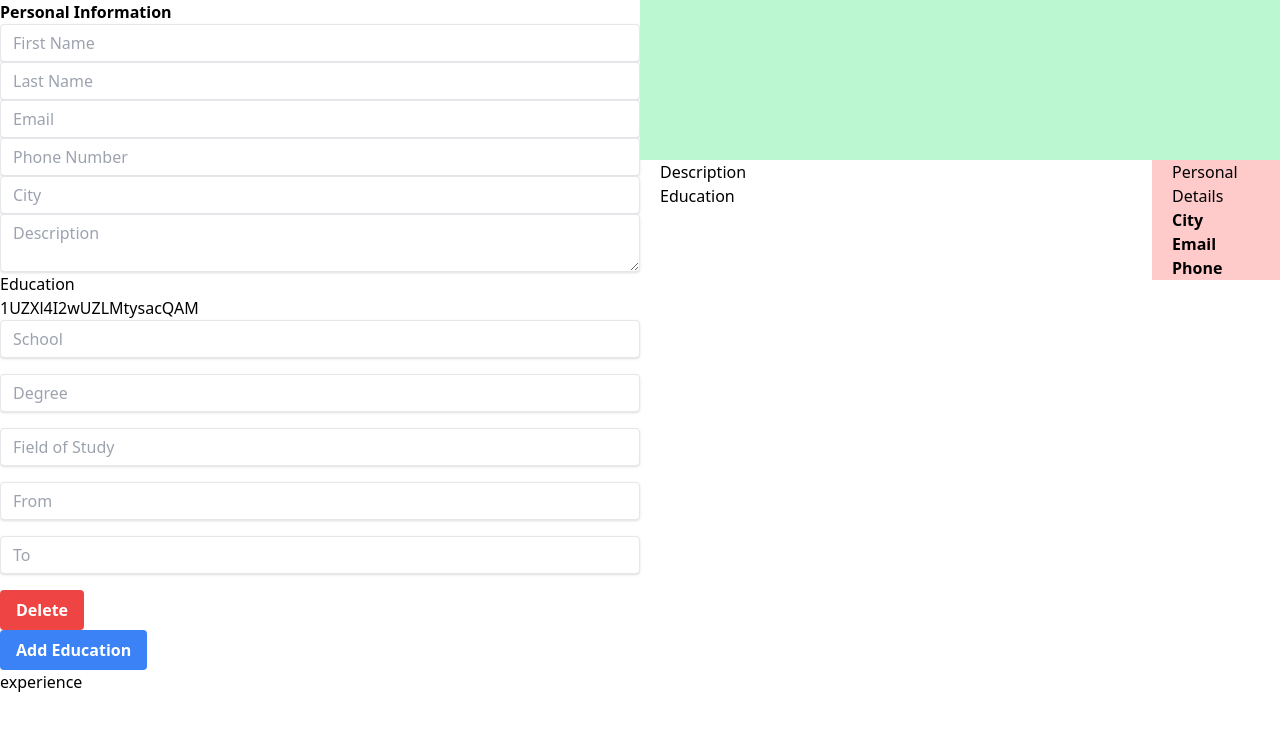
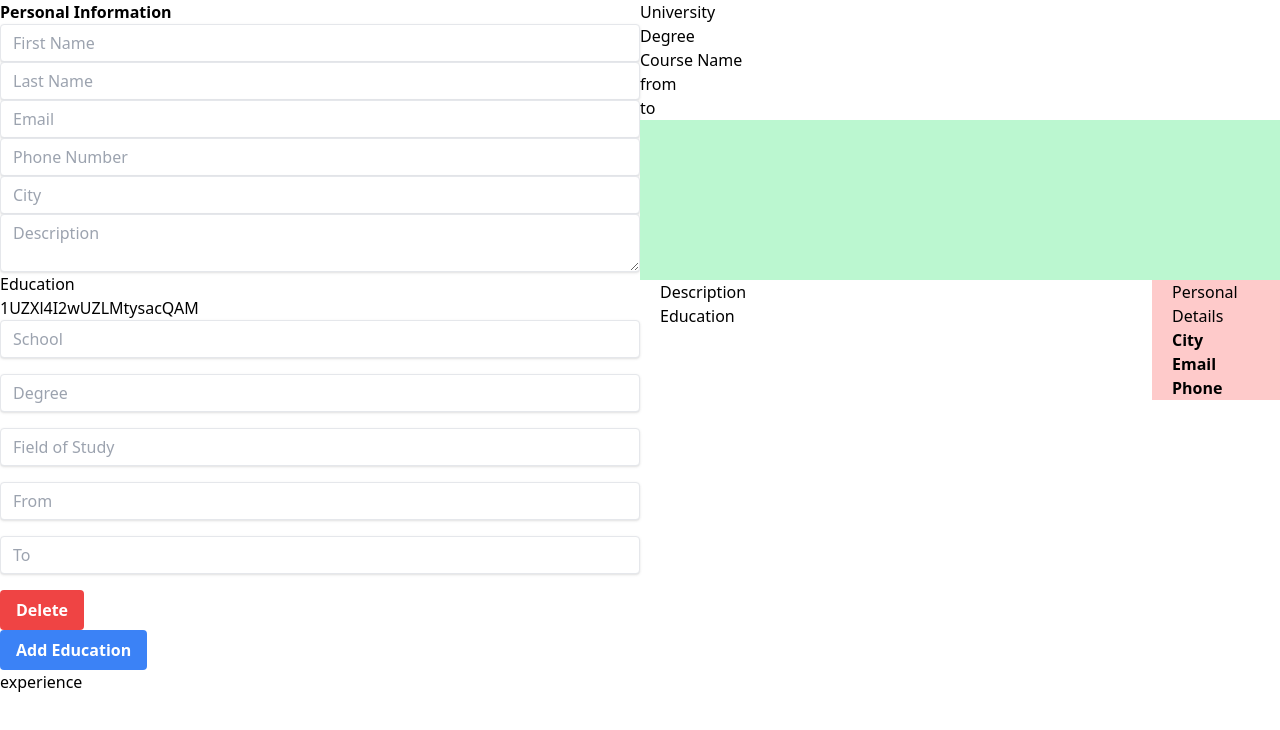
Before and after one commit to Baskin-Ridley/react-cv-generator, a Next.js app: page / in a window 1280 px wide. Shown: the top 730 px of the page. Built offline with nearby package versions, Linux system fonts and the light colour scheme.

Commit message:
added everything to educaiton tab

```diff
--- a/pages/components/cvPreview/CVEducation.tsx
+++ b/pages/components/cvPreview/CVEducation.tsx
@@ -16,19 +16,22 @@ const CVEducation = (props: { id: any; }) => {
     const educationAtom = atom({
         key: `educationAtom${id}`,
         default: {
-        school: '',
-        degree: '',
-        fieldOfStudy: '',
-        from: '',
-        to: ''
+        school: 'University',
+        degree: 'Degree',
+        fieldOfStudy: 'Course Name',
+        from: 'from',
+        to: 'to'
         },
     });
 
-
     const [educationList, setEducationList] = useRecoilState(educationAtom);
     return (
-        <div>
-            {educationList.school}
+        <div className="flex flex-col">
+            <p>{educationList.school}</p>
+            <p>{educationList.degree}</p>
+            <p>{educationList.fieldOfStudy}</p>
+            <p>{educationList.from}</p>
+            <p>{educationList.to}</p>
         </div>
     )
     }
```
